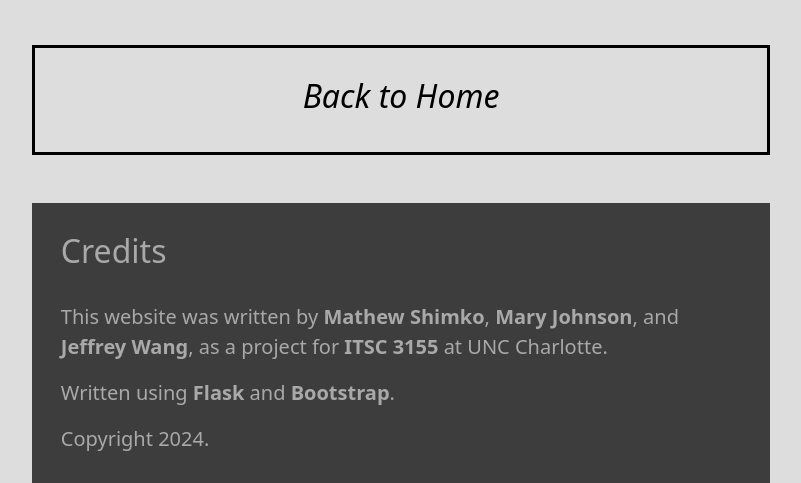
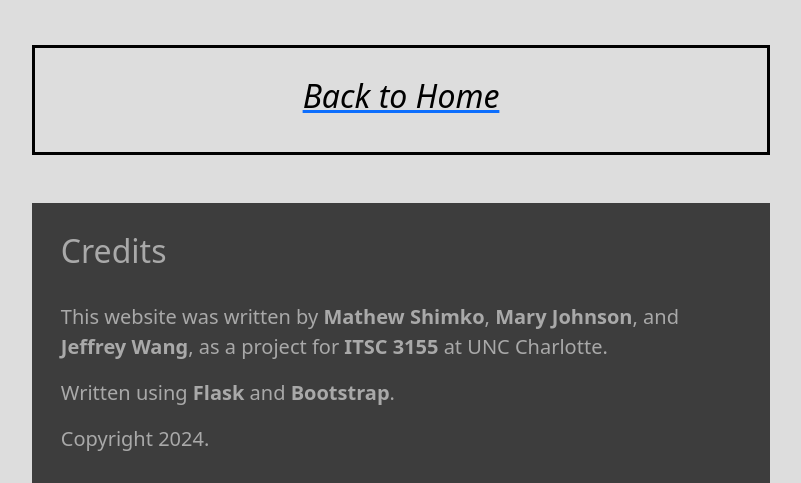
Before and after one commit to jeffreyalanwang/cheesecookie, a Flask app: page /about in a window 1280 px wide. Shown: the part 1956-2439 px from the top of the page, without its empty margins (214-1015 px from the left). Run offline with Flask 2, Linux system fonts and the light colour scheme.

Commit message:
a tag decoration will be changed in main.css

```diff
--- a/static/css/about.css
+++ b/static/css/about.css
@@ -53,8 +53,3 @@ h5 {
 .card-text {
     font-size: 1.25rem;
 }
-
-a {
-    color: inherit;
-    text-decoration: none;
-}
```
